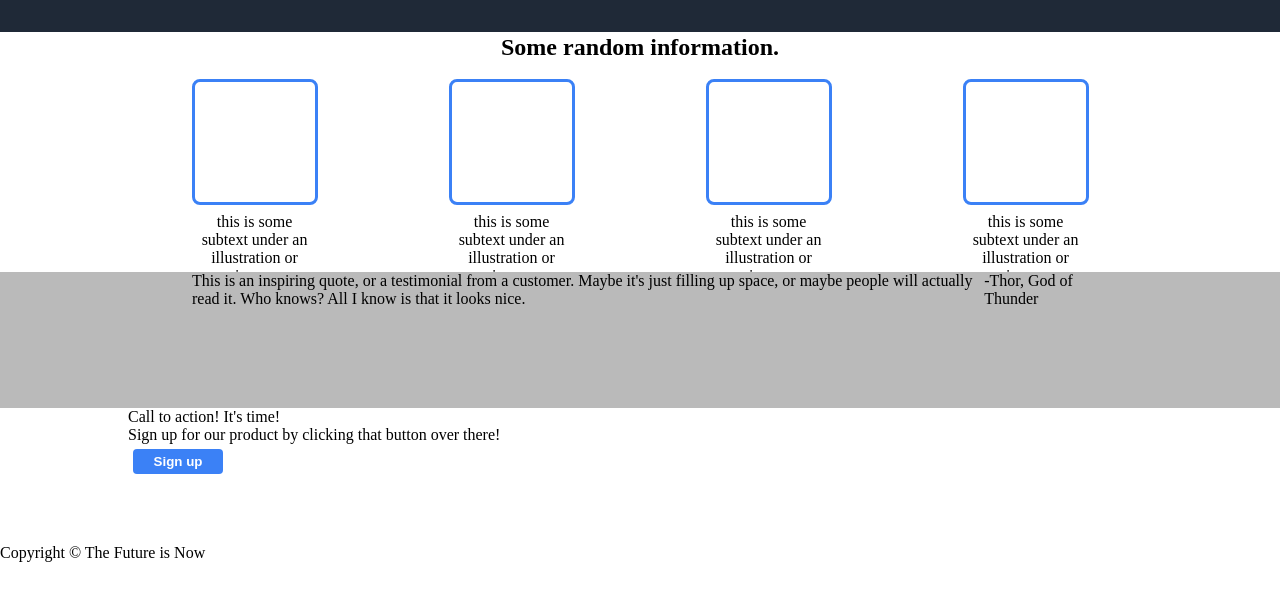
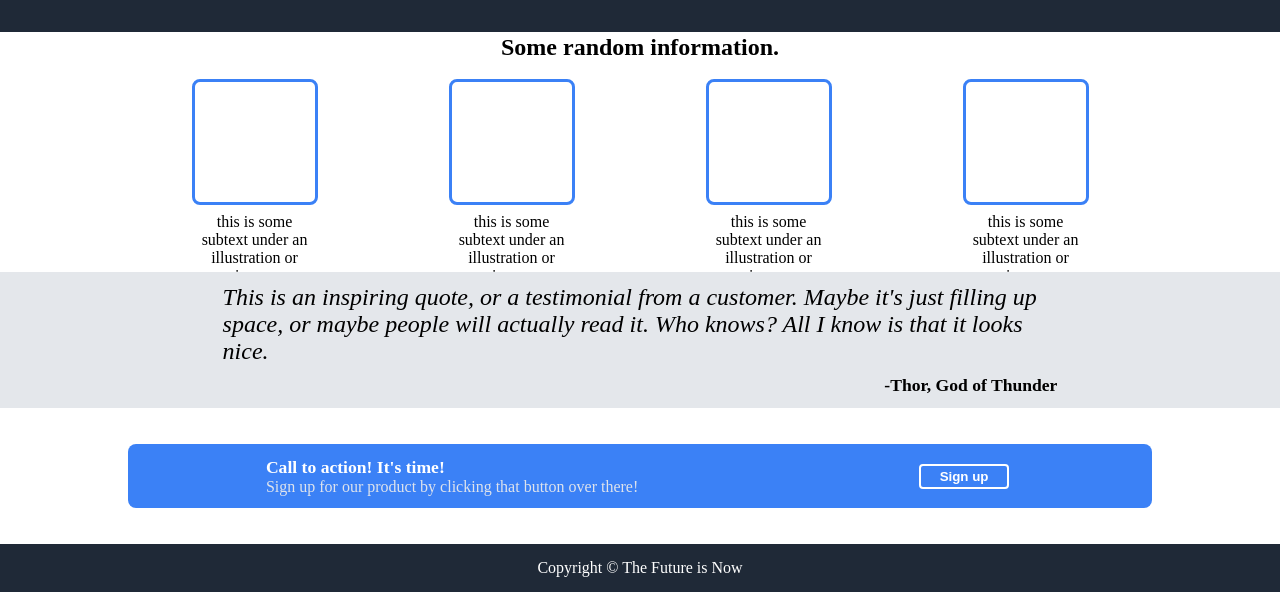
Before and after one commit to cyborgus-com/odin-found-proj-landing, a plain HTML site: page full_page/index.html in a window 1280 px wide. Shown: the part 208-800 px from the top of the page. Drawn offline with Linux system fonts and the light colour scheme.

Commit message:
all css completed, need to adjust font type and size now

```diff
--- a/full_page/index.html
+++ b/full_page/index.html
@@ -64,10 +64,12 @@
     <!-- SECTION 4 -->
     <div class="calltoaction">
         <div class="cat-textbox">
-            <div class="cat-text">Call to action! It's time!</div>
-            <div class="cat-subtext">Sign up for our product by clicking that button over there!</div>
+            <div class="cat-left">
+                <div class="cat-text">Call to action! It's time!</div>
+                <div class="cat-subtext">Sign up for our product by clicking that button over there!</div>
+            </div>
+            <button class="button-cta">Sign up</button>
         </div>
-        <button class="button-cta">Sign up</button>
     </div>
 
     <!-- FOOTER -->
--- a/full_page/style.css
+++ b/full_page/style.css
@@ -34,8 +34,8 @@ a {
     color: rgb(219, 219, 219);
 }
 
-li {
-}
+/* li {
+} */
 
 .header-right{
     display: flex;
@@ -89,7 +89,7 @@ li {
 }
 
 .button-signup:hover {
-    background-color: rgb(161, 196, 255);
+    background-color: white;
     color: rgb(53, 53, 53);
 }
 
@@ -161,10 +161,26 @@ li {
 
 .quote {
     display: flex;
-    background-color: rgb(186, 186, 186);
+    flex-direction: column;
+    justify-content: center;
+    background-color: rgb(228,231,235);
     height: 17vh;
-    padding-left: 15vw;
-    padding-right: 15vw;
+    padding-left: 17vw;
+    padding-right: 17vw;
+}
+
+.quote-text {
+    font-size: 1.5em;
+    font-style: italic;
+    text-align: left;
+    margin: 5px;
+}
+
+.quote-author {
+    font-size: 1.1em;
+    font-weight: bold;
+    text-align: right;
+    margin: 5px;
 }
 
 /* SECTION 4 */
@@ -172,15 +188,38 @@ li {
 .calltoaction {
     display: flex;
     flex-direction: column;
+    justify-content: center;
+    align-items: center;
     height: 17vh;
     padding-left: 10vw;
     padding-right: 10vw;
 }
 
+.cat-textbox {
+    display: flex;
+    justify-content: space-around;
+    align-items: center;
+    width: 80vw;
+    height: 8vh;
+    background-color: rgb(59,129,246);
+    border-radius: 8px;
+}
+
+.cat-text {
+    font-size: 1.1em;
+    font-weight: bold;
+    color: white;
+}
+
+.cat-subtext {
+    font-size: 1em;
+    color: rgb(222,227,236);
+}
+
 .button-cta {
     background-color: rgb(59,129,246);
     color: white;
-    border: white;
+    border: 2px solid white;
     font-weight: bold;
     width: 90px;
     height: 25px;
@@ -189,9 +228,19 @@ li {
     border-radius: 4px;
 }
 
+.button-cta:hover {
+    background-color: white;
+    color: rgb(53, 53, 53);
+}
+
+
 /* FOOTER */
 
 .footer {
     display: flex;
+    justify-content: center;
+    align-items: center;
     height: 6vh;
+    background-color: rgb(31,41,55);
+    color: white;
 }
```
